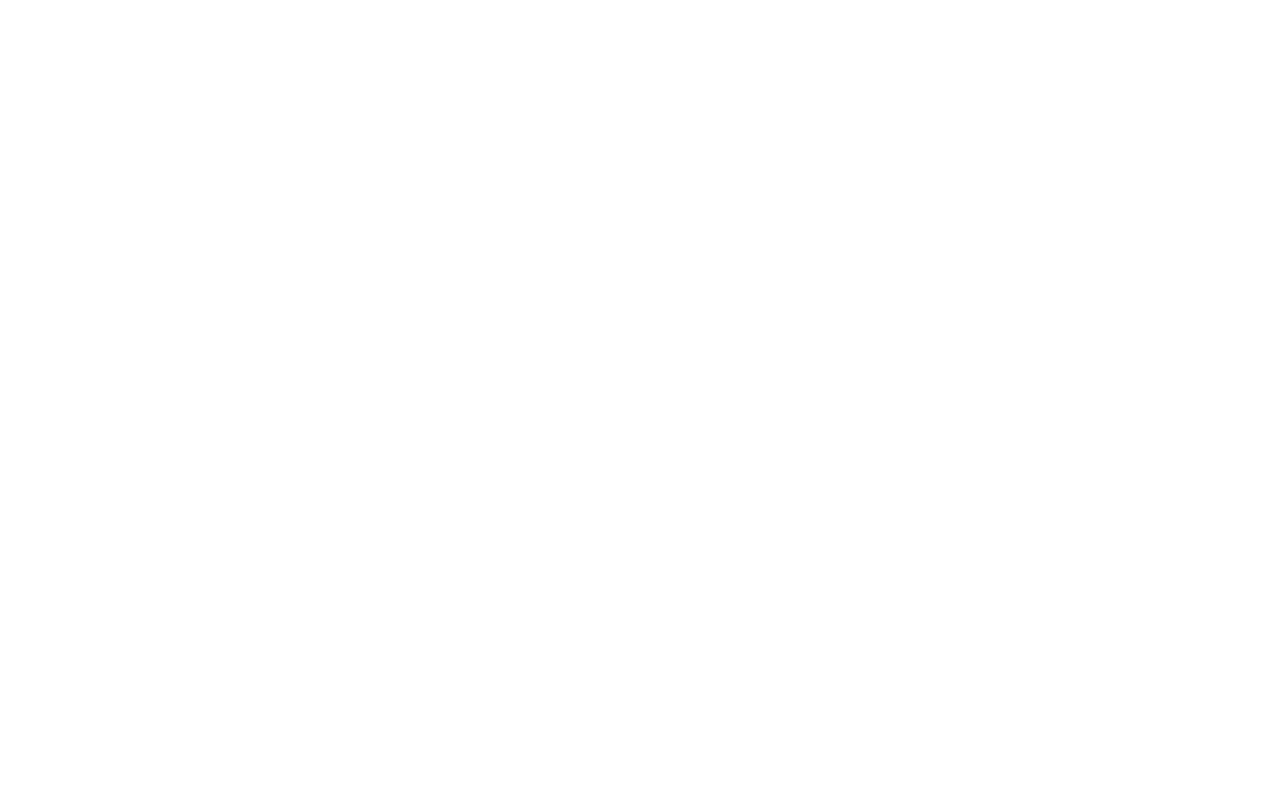
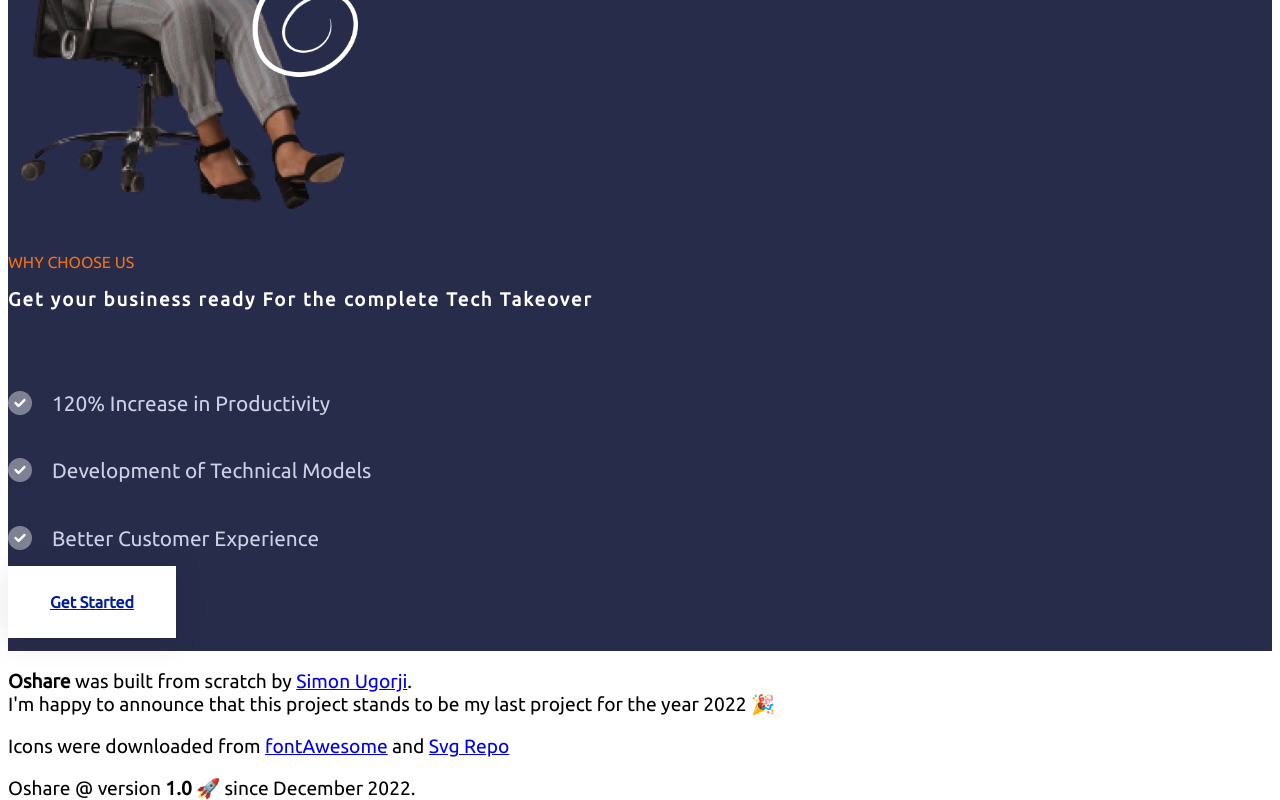
Before and after one commit to tekprenuers/Tekpreneur, a React (Vite) app: page / in a window 1280 px wide. Shown: the part 2373-3173 px from the top of the page. Before the commit the page ends 2241 px from the top, so only its background shows below. Built offline with nearby package versions, Linux system fonts and the light colour scheme.

Commit message:
progress with landing page

```diff
--- a/src/Pages/Home.jsx
+++ b/src/Pages/Home.jsx
@@ -1,13 +1,13 @@
 // import React from "react";
 // import { Helmet } from "react-helmet";
 
-export default function Home(){
+export default function Home() {
 
-    return(
+    return (
         <main>
             <section className="hero">
                 <div className="hero-body p-0">
-                    <div className="container is-fluid columns  is-flex-direction-row-reverse" style={{ top: '2%' }}>
+                    <div className="container is-fluid columns is-flex-direction-row-reverse" style={{ top: '2%' }}>
                         <div className="column text-center">
                             <img src="/hero-man.png" />
                         </div>
@@ -63,6 +63,42 @@
                     </div>
                 </div>
             </section>
+            <section className="section bg-pri-dark">
+                <div className="columns is-flex-direction-arow-reverse">
+                    <div className="column text-center">
+                        <img className="why-woman" src="/why-woman.png" />
+                    </div>
+                    <div className="column is-align-self-center">
+                        <section className="section-content">
+                            <p className="text-tertiary mb-3">WHY CHOOSE US</p>
+                            <h3 className="title is-3 has-text-white space-2x">Get your business ready For the complete Tech Takeover</h3>
+                        </section>
+                        <section className="section-content">
+                            <div className="mb-3">
+                            <p className="list-flex">
+                                <span className="icon">
+                                    <i className="fs-one-half fa-duotone fa-circle-check"></i>
+                                </span><span className="text-ash">120% Increase in Productivity</span></p>
+                            </div>
+                            <div className="mb-3">
+                            <p className="list-flex">
+                                <span className="icon">
+                                    <i className="fs-one-half fa-duotone fa-circle-check"></i>
+                                </span><span className="text-ash">Development of Technical Models</span></p>
+                            </div>
+                            <div className="mb-3">
+                            <p className="list-flex">
+                                <span className="icon">
+                                    <i className="fs-one-half fa-duotone fa-circle-check"></i>
+                                </span><span className="text-ash">Better Customer Experience</span></p>
+                            </div>
+                            <section className="section-content">
+                                <a href="/" className="button btn-cta is-light fw-bold is-rounded">Get Started</a>
+                            </section>
+                        </section>
+                    </div>
+                </div>
+            </section>
         </main>
 
     )
--- a/src/assets/app.css
+++ b/src/assets/app.css
@@ -33,6 +33,13 @@
     color: #fff !important;
     padding: 25px 40px;
 }
+.button.btn-cta.is-light{
+    box-shadow: 0 4px 30px rgba(0, 0, 0, 0.1);
+    border: 2px solid #fff;
+    background-color: #fff;
+    color: var(--pri) !important;
+    padding: 25px 40px;
+}
 .button.btn-nav:hover{
     background-color: var(--pri);
     color: #fff !important;
@@ -57,15 +64,39 @@
     --fa-primary-color: #f9406c;
     --fa-secondary-color: #f9406c;
 }
+img.why-woman{
+    width: 350px;
+    position: relative;
+}
+.list-flex{
+    font-size:1.3rem;
+}
+.list-flex{
+    display: inline-flex;
+    gap: 20px;
+    align-items: center;
+}
+
 /*Utilities*/
 .p-0{
     padding: 0 !important;
 }
-
+.fw-bold{
+    font-weight: bold !important;
+}
 .section-content{
     padding: var(--big-pad) 0;
 }
-
+.bg-pri-dark{
+    background-color: var(--pri-dark) !important;
+    color: #fff !important;
+}
+.fs-one-half{
+    font-size: 1.5rem;
+}
+.space-2x{
+    letter-spacing: 2px;
+}
 /*Texts*/
 .content{
     font-size: 1.2rem;
@@ -79,7 +110,9 @@
 .text-gray{
     color: #757683;
 }
-
+.text-ash{
+    color: var(--ash) !important;
+}
 /*Media Queries*/
 @media screen and (max-width: 1000px) {
     .home-title {
@@ -96,4 +129,5 @@
     --ter: #F17216;
     --small-pad: 10px;
     --big-pad: 20px;
+    --ash: #ced1e6;
 }
```
Also changed, not shown: public/why-woman.png (added). Lines whose indentation alone changed are shown as unchanged.
